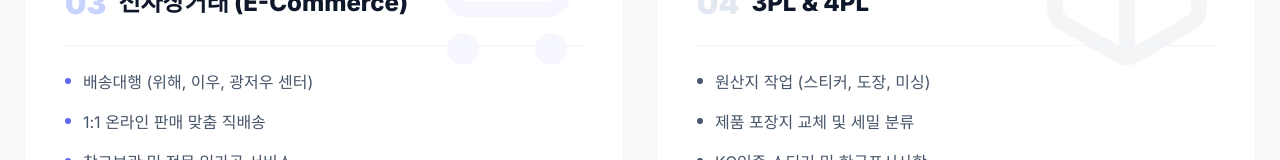
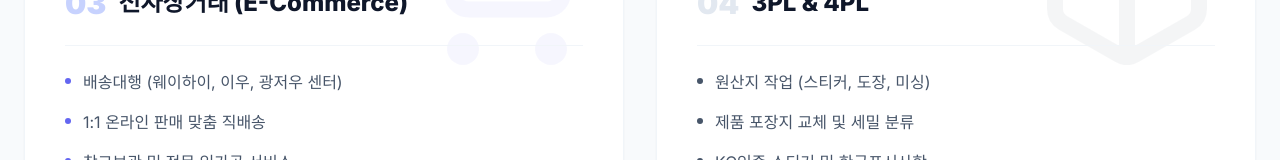
Before and after one commit to yeomjw0907/sungsin2025, a React (Vite) app: page / in a window 1280 px wide. Shown: the part 3336-3496 px from the top of the page. Built offline with nearby package versions, Linux system fonts and the light colour scheme.

Commit message:
chore: 위해를 웨이하이로 변경

```diff
--- a/components/Services.tsx
+++ b/components/Services.tsx
@@ -164,7 +164,7 @@ const Services: React.FC = () => {
                 <ul className="space-y-4 text-slate-600 mb-8">
                     <li className="flex items-start gap-3">
                       <div className="w-1.5 h-1.5 bg-indigo-500 rounded-full mt-2 shrink-0"/>
-                      <span>배송대행 (위해, 이우, 광저우 센터)</span>
+                      <span>배송대행 (웨이하이, 이우, 광저우 센터)</span>
                     </li>
                     <li className="flex items-start gap-3">
                       <div className="w-1.5 h-1.5 bg-indigo-500 rounded-full mt-2 shrink-0"/>
```
